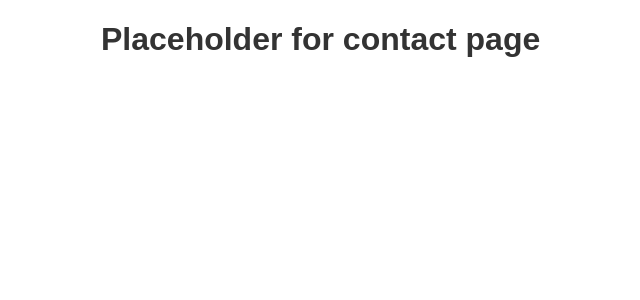
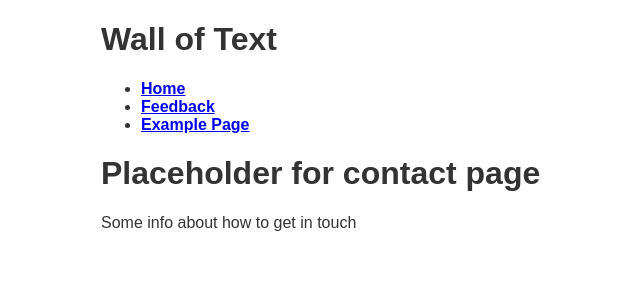
Before and after one commit to andybyers21/wallOfText, a Flask app: page /contact in a window 1280 px wide. Shown: the top 300 px of the page, without its empty margins (139-779 px from the left). Run offline with Flask 2, Linux system fonts and the light colour scheme; some libraries are stand-ins or nearby versions.

Commit message:
add jinja template

```diff
--- a/templates/contact.html
+++ b/templates/contact.html
@@ -2,11 +2,13 @@
 <html lang="en">
     <head>
         <meta charset="UTF-8" />
-        <link rel="stylesheet" href="/static/css/main.css" />
         <title>Wall of Text - Contact</title>
     </head>
-
     <body>
-        <h1>Placeholder for contact page</h1>
+      {% extends "template.html" %}
+      {% block content %}
+      <h1>Placeholder for contact page</h1>
+      <p> Some info about how to get in touch</p>
+      {% endblock %}
     </body>
 </html>
--- /dev/null
+++ b/templates/template.html
@@ -0,0 +1,30 @@
+<!DOCTYPE html>
+<html lang="en">
+  <head>
+    <meta charset="UTF-8" />
+    <link rel="stylesheet" href="{{ url_for('static',
+                          filename='css/main.css') }}" />
+    <title>Wall of Text - Main Template</title>
+  </head>
+
+  <body>
+    <header>
+      <div class="container">
+        <h1 class="logo">Wall of Text</h1>
+        <strong>
+          <nav>
+            <ul class="menu">
+              <li><a href="{{ url_for('home') }}">Home</a></li>
+              <li><a href="{{ url_for('contact') }}">Feedback</a></li>
+              <li><a href="{{ url_for('example') }}">Example Page</a></li>
+            </ul>
+          </nav>
+        </strong>
+      </div>
+    </header>
+    {% block content %}
+    {% endblock %}
+
+    <script src="https://ajax.googleapis.com/ajax/libs/jquery/3.1.1/jquery.min.js"></script>
+  </body>
+</html>
```
